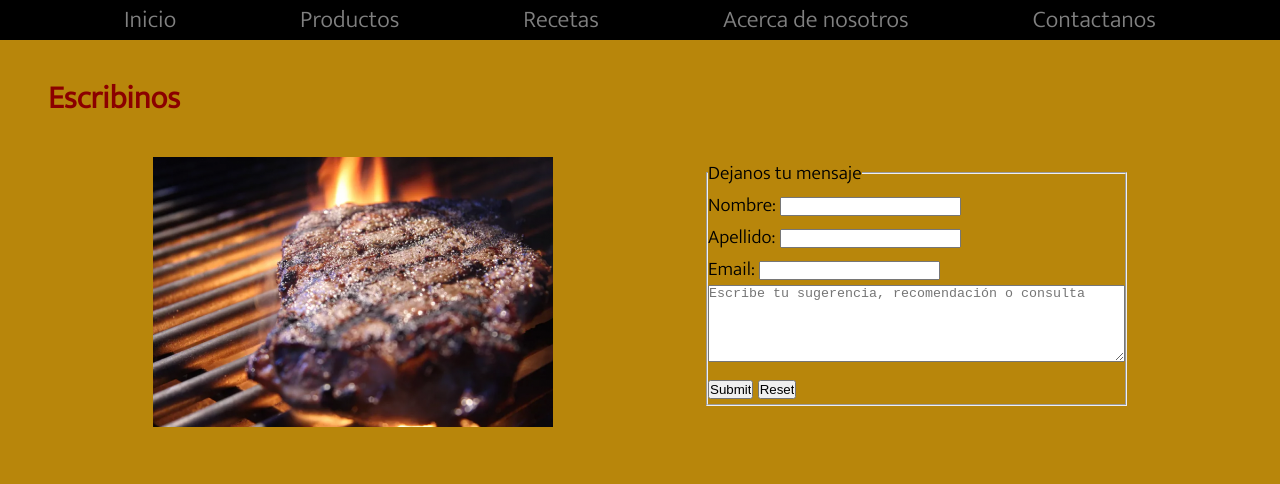
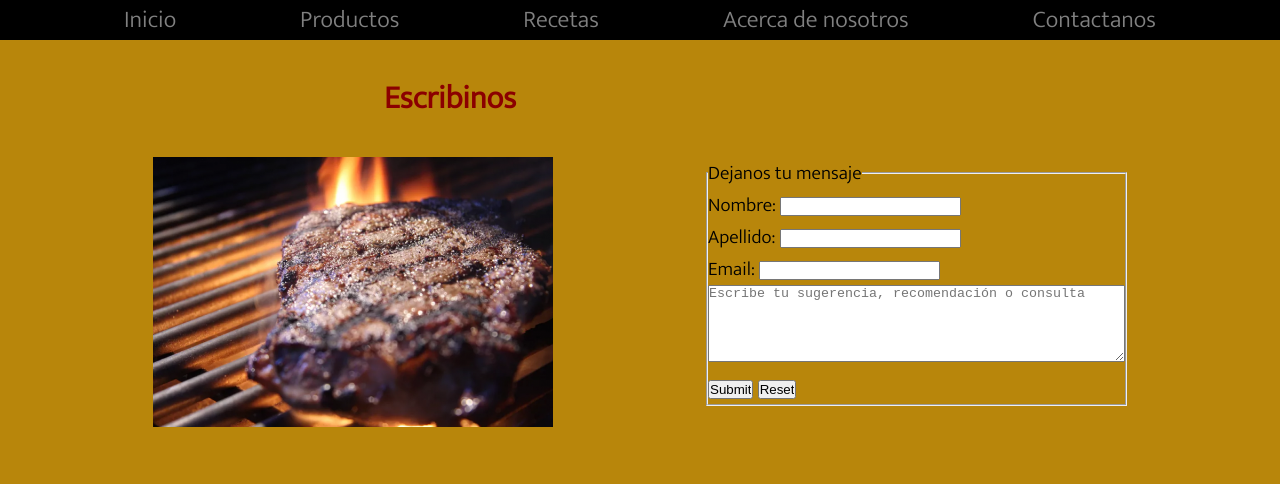
Before and after one commit to facundopandol/PreEntrega2-Pandol, a plain HTML site: page pages/contactanos.html in a window 1280 px wide. Shown: the top 484 px of the page. Drawn offline with Linux system fonts and the light colour scheme.

Commit message:
se modifica cada html con la carpeta css

```diff
--- a/pages/contactanos.html
+++ b/pages/contactanos.html
@@ -6,7 +6,7 @@
     <meta http-equiv="X-UA-Compatible" content="IE=edge">
     <meta name="viewport" content="width=device-width, initial-scale=1.0">
     <title>Carniceria La Tiernita</title>
-    <link rel="stylesheet" href="../style.css">
+    <link rel="stylesheet" href="../css/style.css">
     <link rel="shortcut icon" href="../assets/img/steak_meat_beefsteak_chop_food_barbecue_icon_208008.ico">
     <link rel="preconnect" href="https://fonts.googleapis.com">
 <link rel="preconnect" href="https://fonts.gstatic.com" crossorigin>
```
